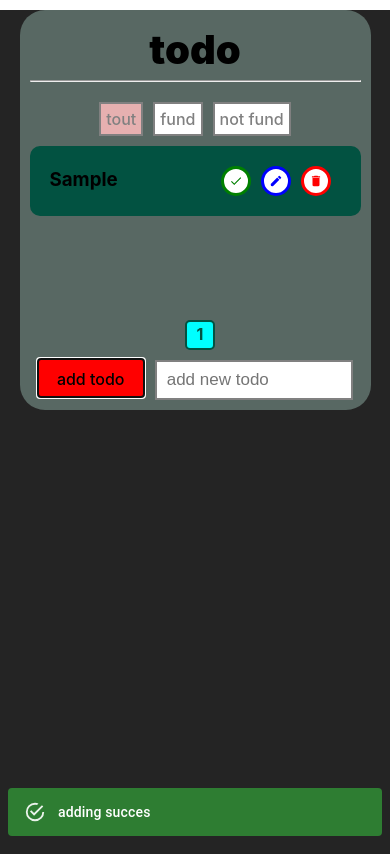
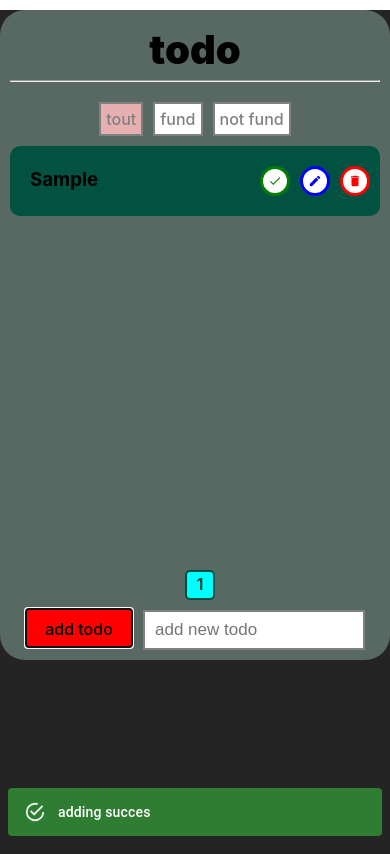
Before and after one commit to ghassenmechergui/todo-loste, a React (Vite) app: page / in a window 390 px wide. Both pictures are taken after typing "Sample" into the empty fields and a click on the button "add todo". Built offline with nearby package versions, Linux system fonts and the light colour scheme.

Commit message:
modifier mediat style

```diff
--- a/src/mystyle/Profil.css
+++ b/src/mystyle/Profil.css
@@ -208,5 +208,30 @@ input{
     body{
         align-items: start !important;
         margin-top: 10px !important;
+        padding: 0;
+        margin: 0;
+    }
+    #root{
+        width: 100%;
+        height: 100vh;
+    }
+    .card{
+        width: 100% !important;
+        height: 100% !important;
+    }
+    .todo{
+        display: grid;
+        grid-template-columns: 1fr 100px !important;
+        gap: 10px;
+
+    }
+    .icons{
+        width: fit-content;
+
+    }
+    .content{
+
+        overflow-x: hidden;
+        width: 100% !important;
     }
 }
```
